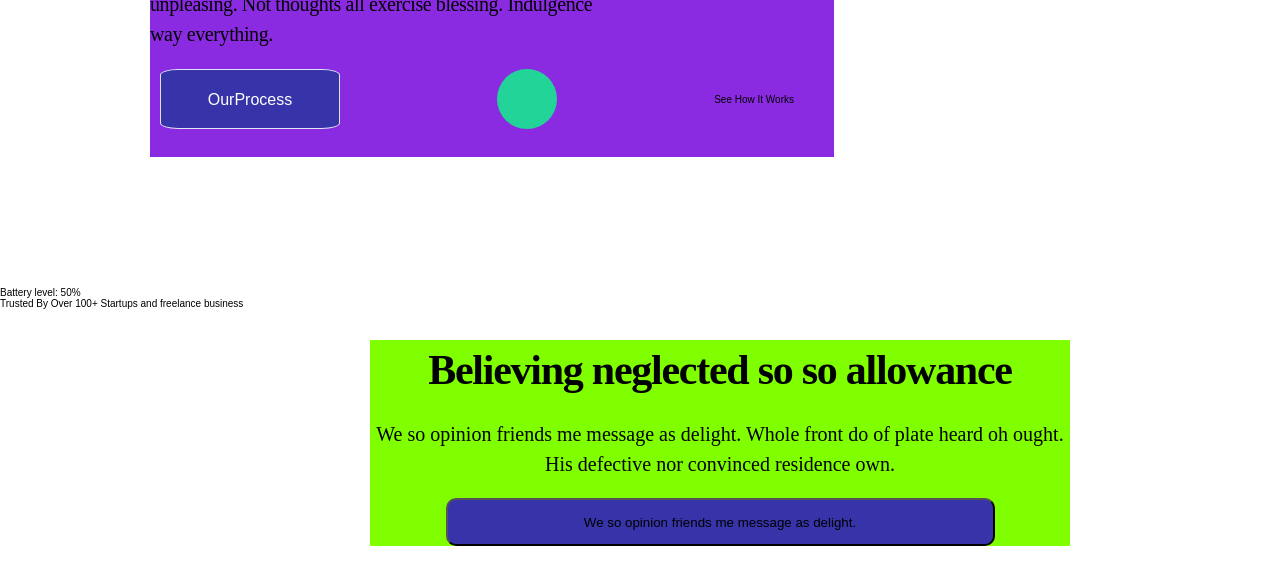
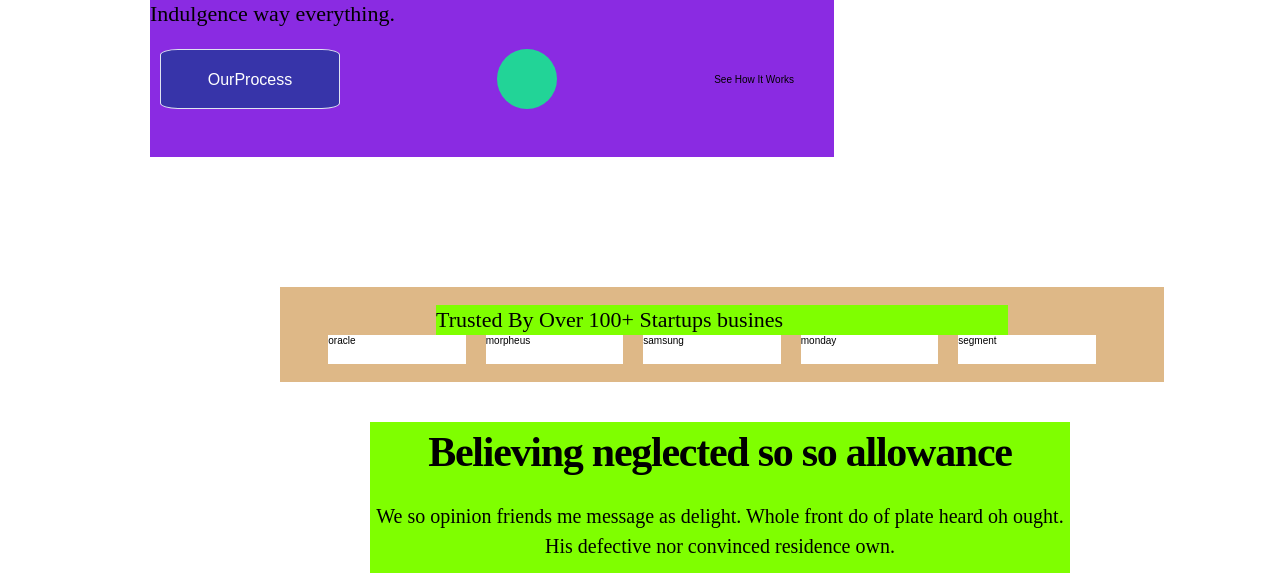
Before and after one commit to likeam/SassLandinPage, a website: page index.html in a window 1280 px wide. Shown: the part 491-1064 px from the top of the page. Drawn offline with Linux system fonts and the light colour scheme; files whose address does not match are found by name.

Commit message:
buiding the logo section

```diff
--- a/index.html
+++ b/index.html
@@ -48,16 +48,17 @@
             <button class="btn__orange">get stared</button>
         </form>
     </div>
-    <div class="vector-1577"><i class="fa fa-battery-half" aria-hidden="true"></i>
-        <span class="sr-only">Battery level: 50%</span></div>
+
     <div class="companies">
         <div class="companies__text">
-            Trusted By Over 100+ Startups and freelance business
+            <div class="heading4">Trusted By Over 100+ Startups  busines</div>
         </div>
         <div class="companies__logos">
-            <ul class="companies__list">
-                <li class="companies__item"><a href="./"></a></li>
-            </ul>
+            <div class="companies__logos-box">oracle</div>
+            <div class="companies__logos-box">morpheus</div>
+            <div class="companies__logos-box">samsung</div>
+            <div class="companies__logos-box">monday</div>
+            <div class="companies__logos-box">segment</div>
         </div>
     </div>
     <div class="about">
--- /dev/null
+++ b/sass/_companies.scss
@@ -0,0 +1,29 @@
+.companies{
+    background-color: burlywood;
+    width: 88.4rem;
+    height: 9.5rem;
+    margin: 4rem 28rem;
+
+    display: flex;
+    flex-direction: column;
+    align-items: center;
+    justify-content: center;
+
+    &__text{
+        background-color: chartreuse;
+        width: 57.2rem;
+        height: 3rem;
+    }
+
+    &__logos{
+        display: flex;
+        justify-content: space-between;
+
+        &-box{
+            width:13.75rem ;
+            height: 2.9rem;
+            background-color: white;
+            margin-right: 2rem;
+        }
+    }
+}
--- a/sass/_typography.scss
+++ b/sass/_typography.scss
@@ -10,14 +10,14 @@
 }
 .heading4{
 
-    margin-top: 2rem;
+    // margin-top: 2rem;
     width: 45rem;
     height: 9rem;
     font-family: Manrope;
-    font-size: 2rem;
+    font-size: 2.2rem;
     font-weight: 500;
     line-height: 3rem;
-    letter-spacing: -0.02em;
+    // letter-spacing: -0.02em;
     text-align: left;
 
 }
--- a/sass/main.scss
+++ b/sass/main.scss
@@ -13,3 +13,4 @@
 @import "footer";
 @import "value";
 @import "platform";
+@import "companies";
```
Also changed, not shown: css/style.css.
